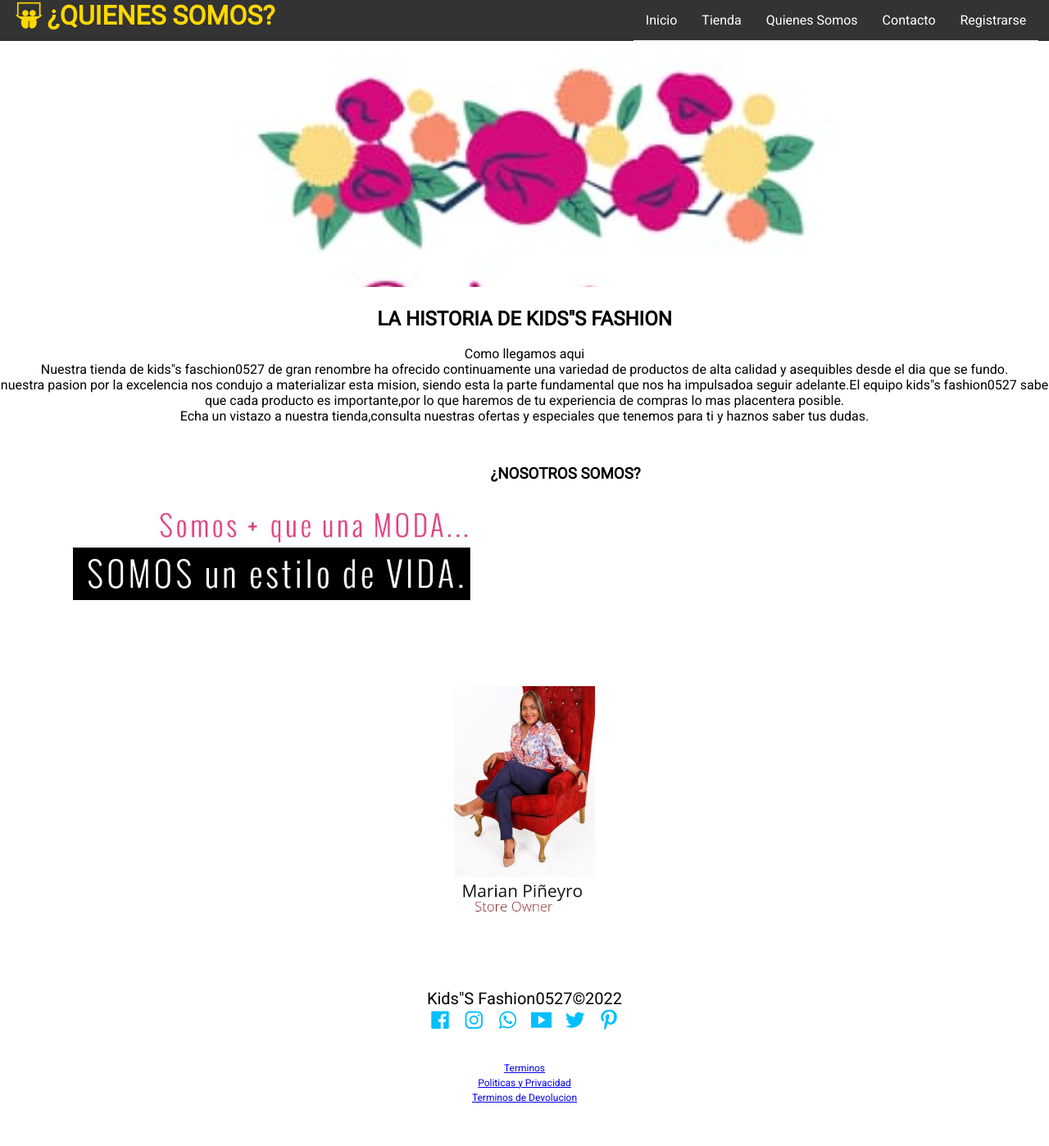
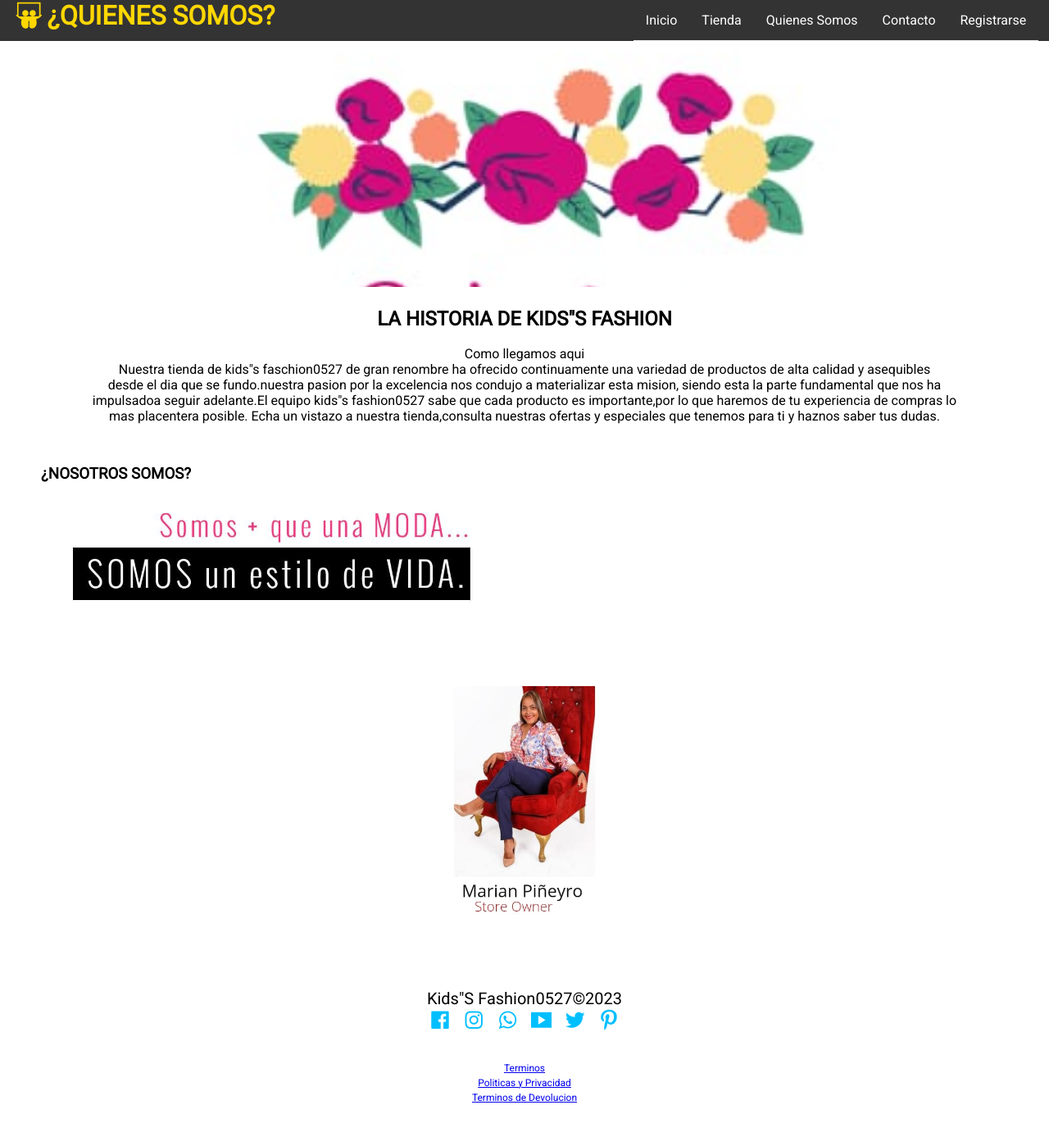
Before and after one commit to PolancoG/kids_fashion, a PHP site: page /HTML/quienes-index.html in a window 1280 px wide; the page is wider, and only the part inside the window is pictured. Shown: that part at 82% size. Run offline with PHP 8.4, Linux system fonts and the light colour scheme.

Commit message:
subiendo cambios by me

```diff
--- a/CSS/quienes-s.css
+++ b/CSS/quienes-s.css
@@ -106,7 +106,7 @@ header label{
 
  }
  #banner h2{
-	font-size: 28px;
+	font-size: 50px;
 }
 #banner a{
 	display: block;
@@ -123,7 +123,7 @@ header label{
 }
 @media(min-width: 480px){  /*********parte que le faltaba****/
 	#banner h2 {
-		font-size: 40px;
+		font-size: 10px;
 		}
 	#banner a {
 		margin-top: 25px; /******************/
@@ -147,8 +147,9 @@ header label{
 #Bienvenida{
 		text-align: center;
 	}
-#productos h3,h4 {
+#productos h2{
 		text-align: center;
+		text-align: justify;
 
 	}
 #productos .contenedor{
--- a/HTML/quienes-index.html
+++ b/HTML/quienes-index.html
@@ -6,6 +6,7 @@
 	<title>Kids"s Fashion0527</title>
 	<link rel="stylesheet" type="text/css" href="../CSS/quienes-s.css">
 	<link rel="stylesheet" type="text/css" href="../CSS/fontello.css">
+
 </head>
 <body>
 
@@ -40,15 +41,12 @@
 			<p>Como llegamos aqui
 				</br>
 
-				Nuestra tienda de kids"s faschion0527 de gran renombre ha ofrecido continuamente una variedad de productos de alta calidad y asequibles desde el dia que se fundo.
-				</br>
+			<p>Nuestra tienda de kids"s faschion0527 de gran renombre ha ofrecido continuamente una variedad de productos de alta calidad y asequibles</p>
+			<p>desde el dia que se fundo.nuestra pasion por la excelencia nos condujo a materializar esta mision, siendo esta la parte fundamental que nos ha</p>
+			<p>impulsadoa seguir adelante.El equipo kids"s fashion0527 sabe que cada producto es importante,por lo que haremos de tu experiencia de compras lo</p>
+			<p>mas placentera posible. Echa un vistazo a nuestra tienda,consulta nuestras ofertas y  especiales que tenemos para ti y haznos saber tus dudas.</p>
 
-			nuestra pasion por la excelencia nos condujo a materializar esta mision, siendo esta la parte fundamental que nos ha impulsadoa seguir adelante.El equipo kids"s fashion0527 sabe que cada producto es importante,por lo que haremos de tu experiencia de compras lo mas placentera posible.
-			</br>
 
-			Echa un vistazo a nuestra tienda,consulta nuestras ofertas y  especiales que tenemos para ti y haznos saber tus dudas.
-			</br>
-			</p>
 
 		</section>
 		<section id="productos">
@@ -75,7 +73,7 @@
 		<main>
 		<footer>
 		<div class="contenedor">
-			<p class="copy">Kids"S Fashion0527&copy;2022 </p>
+			<p class="copy">Kids"S Fashion0527&copy;2023 </p>
 			<div class="redes-s">
 				<a class="icon-facebook-official" href="#"></a>
 				<a class="icon-instagram" href="#"></a>
```
